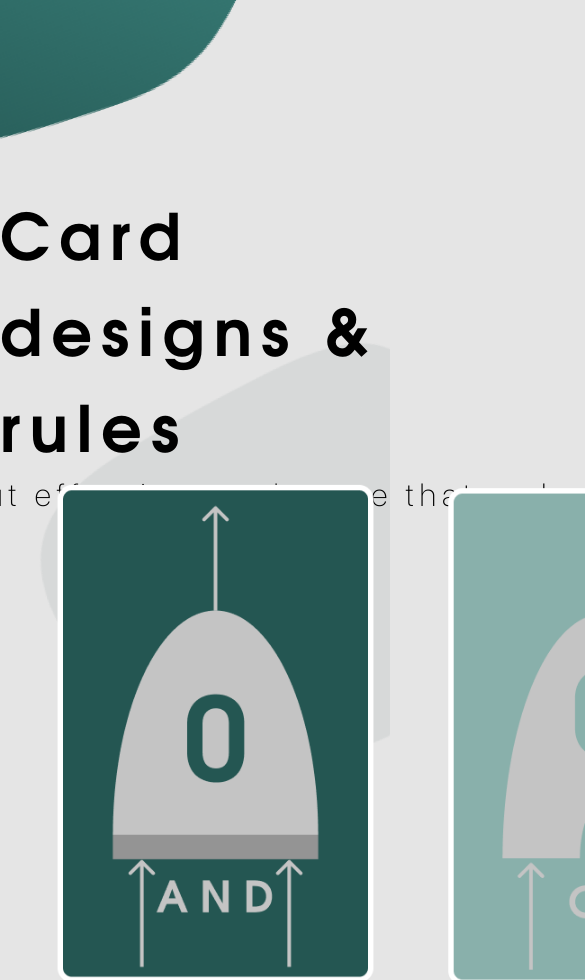
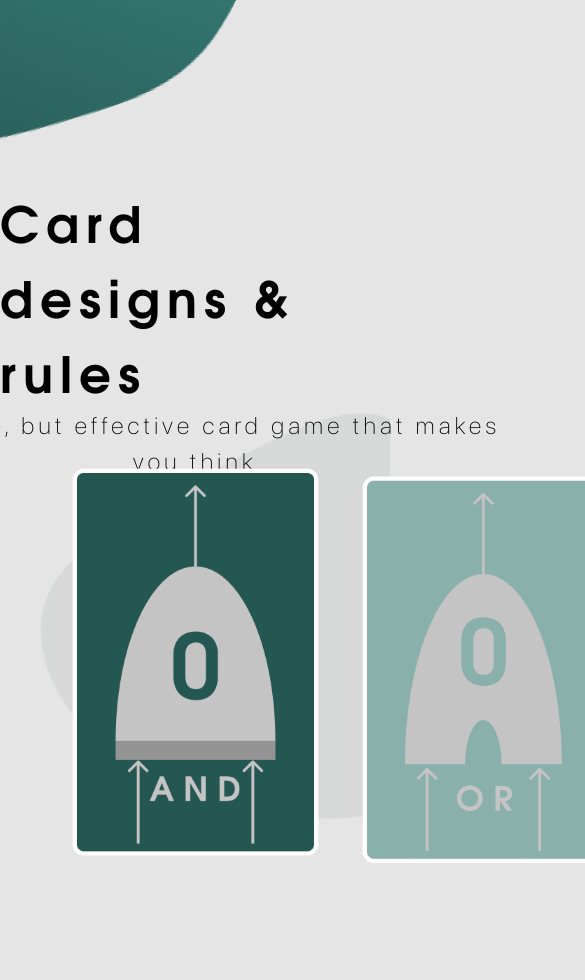
Before and after one commit to SYSolakov20/onsens, a website: page index.html in a window 390 px wide. Shown: the part 958-1938 px from the top of the page, 585 px wide, since content can reach past the window. Drawn offline with Linux system fonts and the light colour scheme.

Commit message:
Make desing cards section responsive to 993px

```diff
--- a/Website/src/scss/pages/_index.scss
+++ b/Website/src/scss/pages/_index.scss
@@ -304,4 +304,50 @@ body{
         z-index: -1;
         width:400px;
     }
+
+    .card-designs__text-wrapper{
+        @include flex(column, space-around, center);
+        width:100%;
+        height:250px;
+        margin-bottom:120px;
+    }
+    .card-designs__line{
+        background-image: $lineGradient;
+        width: 142px;
+        height: 13px;
+        border-radius: 25px;
+    }
+    .card-designs__title{
+        font-size: rem($smallTitleFontSize993);
+        letter-spacing: $normalLetterSpacing - 0.13;
+    }
+    .card-designs__text{
+        font-size: rem($normalFontSize993);
+        letter-spacing: $normalLetterSpacing - 0.09;
+        width: 650px;
+        text-align: center;
+    }
+
+    .playing-cards-wrapper{
+        @include flex(row, space-evenly, center);
+        width:90%;
+        height:600px;
+        margin-top:-160px;
+            img{
+                transform: scale(0.7);
+            }
+            img:nth-child(1){
+                margin-right:-30px;
+            }
+            img:nth-child(2){
+                margin-left:-30px;
+            }
+    }
+    .card-designs__wave-img{
+        width:500px;
+        position: absolute;
+        top:200px;
+        right:0;
+        z-index: -1;
+    }
 }
```
Also changed, not shown: Website/dist/css/app.css.
